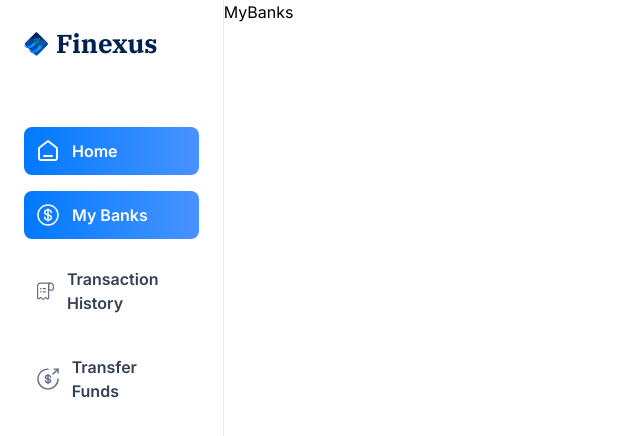
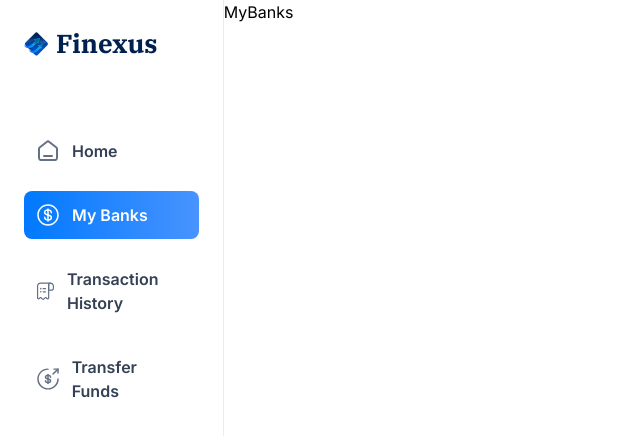
Before and after one commit to kanan88/finexus, a Next.js app: page /my-banks in a window 1280 px wide. Shown: the top 436 px of the page, without its empty margins (0-640 px from the left). Built offline with nearby package versions, Linux system fonts and the light colour scheme.

Commit message:
implement folder restructuring

```diff
--- a/app/(root)/my-banks/page.tsx
+++ b/app/(root)/my-banks/page.tsx
@@ -1,5 +1,3 @@
-import React from "react";
-
 const MyBanks = () => {
   return <div>MyBanks</div>;
 };
--- a/app/(root)/payment-transfer/page.tsx
+++ b/app/(root)/payment-transfer/page.tsx
@@ -1,5 +1,3 @@
-import React from "react";
-
 const PaymentTransfer = () => {
   return <div>PaymentTransfer</div>;
 };
--- a/app/(root)/transaction-history/page.tsx
+++ b/app/(root)/transaction-history/page.tsx
@@ -1,5 +1,3 @@
-import React from "react";
-
 const TransactionHistory = () => {
   return <div>TransactionHistory</div>;
 };
--- a/components/MobileNav.tsx
+++ b/components/MobileNav.tsx
@@ -3,7 +3,7 @@
 import Image from "next/image";
 import Link from "next/link";
 import { usePathname } from "next/navigation";
-import { sidebarLinks } from "@/app/constants";
+import { sidebarLinks } from "@/constants";
 import {
   Sheet,
   SheetClose,
@@ -38,7 +38,7 @@ const MobileNav = ({ user }: MobileNavProps) => {
                 {sidebarLinks.map((item) => {
                   const isActive =
                     pathname === item.route ||
-                    pathname.startsWith(`${item.route}`);
+                    pathname.startsWith(`${item.route}/`);
 
                   return (
                     <SheetClose asChild key={item.route}>
--- a/components/Sidebar.tsx
+++ b/components/Sidebar.tsx
@@ -3,7 +3,7 @@
 import Image from "next/image";
 import Link from "next/link";
 import logo from "@/public/icons/logo.svg";
-import { sidebarLinks } from "@/app/constants";
+import { sidebarLinks } from "@/constants";
 import { cn } from "@/lib/utils";
 import { usePathname } from "next/navigation";
 
@@ -26,7 +26,7 @@ const Sidebar = ({ user }: SiderbarProps) => {
 
         {sidebarLinks.map((item) => {
           const isActive =
-            pathname === item.route || pathname.startsWith(`${item.route}`);
+            pathname === item.route || pathname.startsWith(`${item.route}/`);
 
           return (
             <Link
```
Also changed, not shown: constants/index.ts (renamed from app/constants/index.ts), types/index.d.ts (renamed from app/types/index.d.ts).
